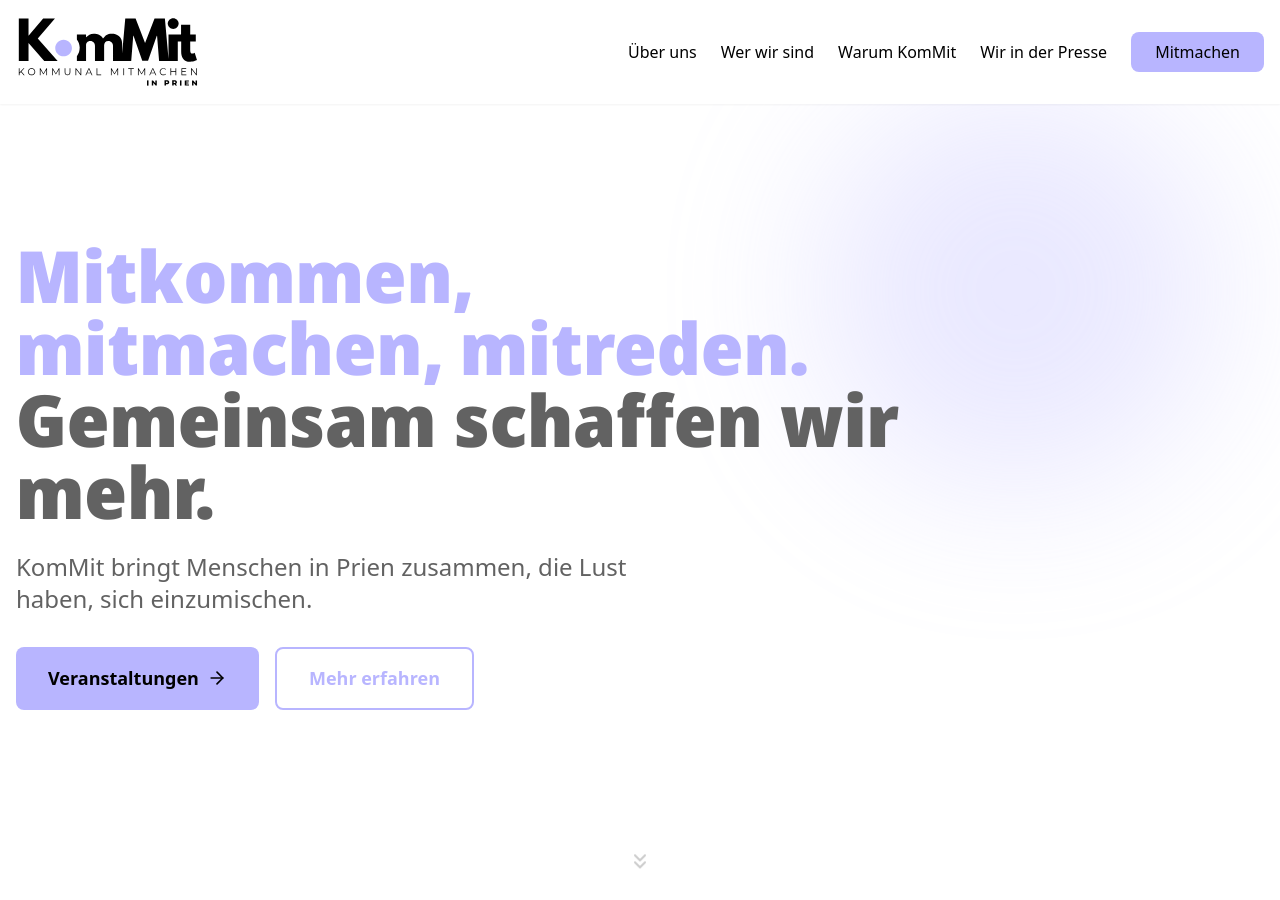
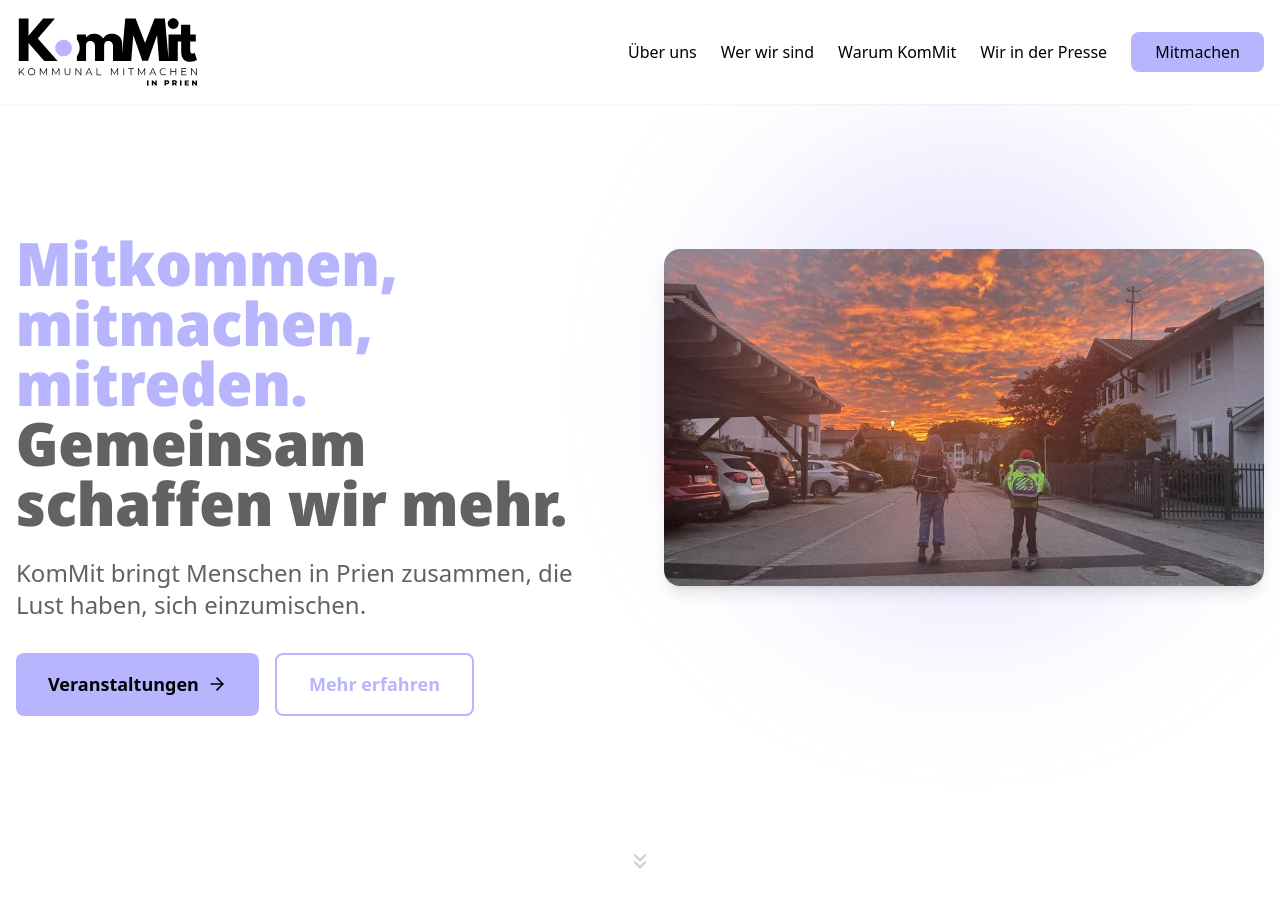
Before and after one commit to mblascoespar/kommitprien, a Jekyll site: the page built from index.html, in a window 1280 px wide and 900 px high. Built offline with Jekyll 4.4.1, drawn with Linux system fonts in a browser that asks for light colours.

Commit message:
- Cheange how we manage images, single place now so CMS can pick them all up - Split the hero section in 2 and added a new image

```diff
--- a/_includes/events.html
+++ b/_includes/events.html
@@ -36,7 +36,7 @@
         {% for event in treffpunkt_events %}
         <div class="card card-accent-{{ event.accent }}">
           <div class="relative h-48 bg-gray-200">
-            <img src="{{ '/assets/images/events/' | append: event.image | relative_url }}" alt="{{ event.title }}" class="w-full h-full object-cover">
+            <img src="{{ event.image | relative_url }}" alt="{{ event.title }}" class="w-full h-full object-cover">
           </div>
           <div class="p-6">
             <h3 class="text-xl font-bold mb-4 text-primary">{{ event.title }}</h3>
@@ -85,7 +85,7 @@
         {% for event in korso_events %}
         <div class="card card-accent-{{ event.accent }}">
           <div class="relative h-48 bg-gray-200">
-            <img src="{{ '/assets/images/events/' | append: event.image | relative_url }}" alt="{{ event.title }}" class="w-full h-full object-cover">
+            <img src="{{ event.image | relative_url }}" alt="{{ event.title }}" class="w-full h-full object-cover">
           </div>
           <div class="p-6">
             <h3 class="text-xl font-bold mb-4 text-primary">{{ event.title }}</h3>
@@ -134,7 +134,7 @@
         {% for event in gastevents %}
         <div class="card card-accent-{{ event.accent }}">
           <div class="relative h-48 bg-gray-200">
-            <img src="{{ '/assets/images/events/' | append: event.image | relative_url }}" alt="{{ event.title }}" class="w-full h-full object-cover">
+            <img src="{{ event.image | relative_url }}" alt="{{ event.title }}" class="w-full h-full object-cover">
           </div>
           <div class="p-6">
             <h3 class="text-xl font-bold mb-4 text-primary">{{ event.title }}</h3>
--- a/_includes/hero.html
+++ b/_includes/hero.html
@@ -1,17 +1,19 @@
-<section class="relative min-h-[70vh] md:min-h-screen flex items-center bg-white pt-20 overflow-hidden">
-  <!-- Decorative background blob -->
+<section class="relative min-h-[70vh] md:min-h-screen bg-white overflow-hidden flex items-center pt-20 pb-8">
+  <!-- Decorative blob (relative to full section) -->
   <div class="hero-blob hero-blob-primary"></div>
 
-  <div class="container mx-auto px-4 relative z-10">
-    <div class="max-w-4xl">
-      <h1 class="text-4xl md:text-6xl lg:text-7xl font-black mb-6">
+  <div class="container mx-auto px-4 relative z-10 w-full">
+    <div class="grid md:grid-cols-2 gap-8 md:gap-12 items-start">
+      <!-- Text column -->
+      <div>
+        <h1 class="text-4xl md:text-5xl lg:text-6xl font-black mb-6">
           <span class="text-primary">{{ page.hero.headline_primary }}</span><br>
           <span class="text-body">{{ page.hero.headline_secondary }}</span>
         </h1>
-      <p class="text-xl md:text-2xl mb-8 max-w-2xl text-body">
+        <p class="text-xl md:text-2xl mb-8 text-body">
           {{ page.hero.description }}
         </p>
-      <div class="flex flex-col sm:flex-row gap-4 mb-8">
+        <div class="flex flex-col sm:flex-row gap-4">
           <a href="/veranstaltungen" class="btn-primary">
             {{ page.hero.cta_primary }}
             <i data-lucide="arrow-right" class="ml-2 w-5 h-5"></i>
@@ -21,6 +23,12 @@
           </a>
         </div>
       </div>
+
+      <!-- Image column -->
+      <div class="hidden md:block mt-4">
+        <img src="{{ '/assets/images/prien-kids.jpg' | relative_url }}" alt="KomMit Prien" class="rounded-2xl shadow-lg w-full max-h-[500px] object-cover">
+      </div>
+    </div>
   </div>
 
   <!-- Scroll indicator -->
--- a/admin/config.yml
+++ b/admin/config.yml
@@ -6,8 +6,8 @@ backend:
   auth_endpoint: /admin/client.html
 
 # Media files
-media_folder: "assets/images/events"
-public_folder: "/assets/images/events"
+media_folder: "assets/images"
+public_folder: "/assets/images"
 
 # German locale
 locale: 'de'
--- a/assets/css/main.css
+++ b/assets/css/main.css
@@ -399,20 +399,10 @@ main {
 
 .hero-blob-primary {
   background-color: var(--color-primary);
-  width: 400px;
-  height: 400px;
-  top: 10%;
+  width: 500px;
+  height: 500px;
+  top: 15%;
   right: 5%;
-}
-
-@media (max-width: 767px) {
-  .hero-blob-primary {
-    width: 250px;
-    height: 250px;
-    top: auto;
-    bottom: 10%;
-    right: -10%;
-  }
 }
 
 /* Scroll indicator */
```
Also changed, not shown: _events/2026-02-15-ortsentwicklung-verkehr.md (+1 -1 lines), _events/2026-03-13-buergerversammlung-wohnraum.md (+1 -1 lines), _events/2026-04-08-workshop-klimaschutz.md (+1 -1 lines), assets/images/event-klima.jpg (renamed from assets/images/events/event-klima.jpg), assets/images/event-verkehr.jpg (renamed from assets/images/events/event-verkehr.jpg), assets/images/event-wohnraum.jpg (renamed from assets/images/events/event-wohnraum.jpg), assets/images/logo/KomMit-Logo_RGB-white.png (deleted), assets/images/logo/KomMit-Logo_RGB-white.svg (deleted), assets/images/logo/KomMit-Logo_RGB.png (deleted), assets/images/logo/KomMit-Logo_RGB.svg (deleted), assets/images/prien-kids.jpg (renamed from assets/images/events/prien-kids.jpg). Lines whose indentation alone changed are shown as unchanged.
